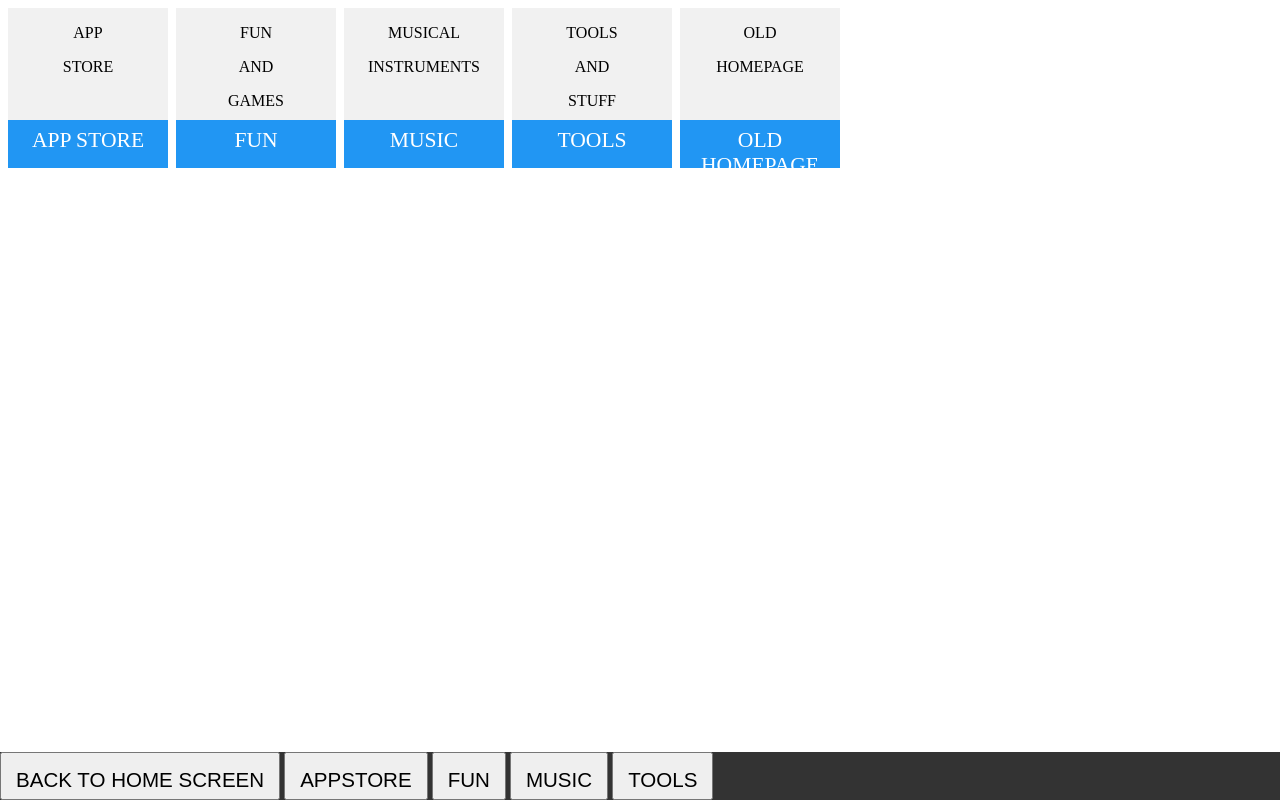
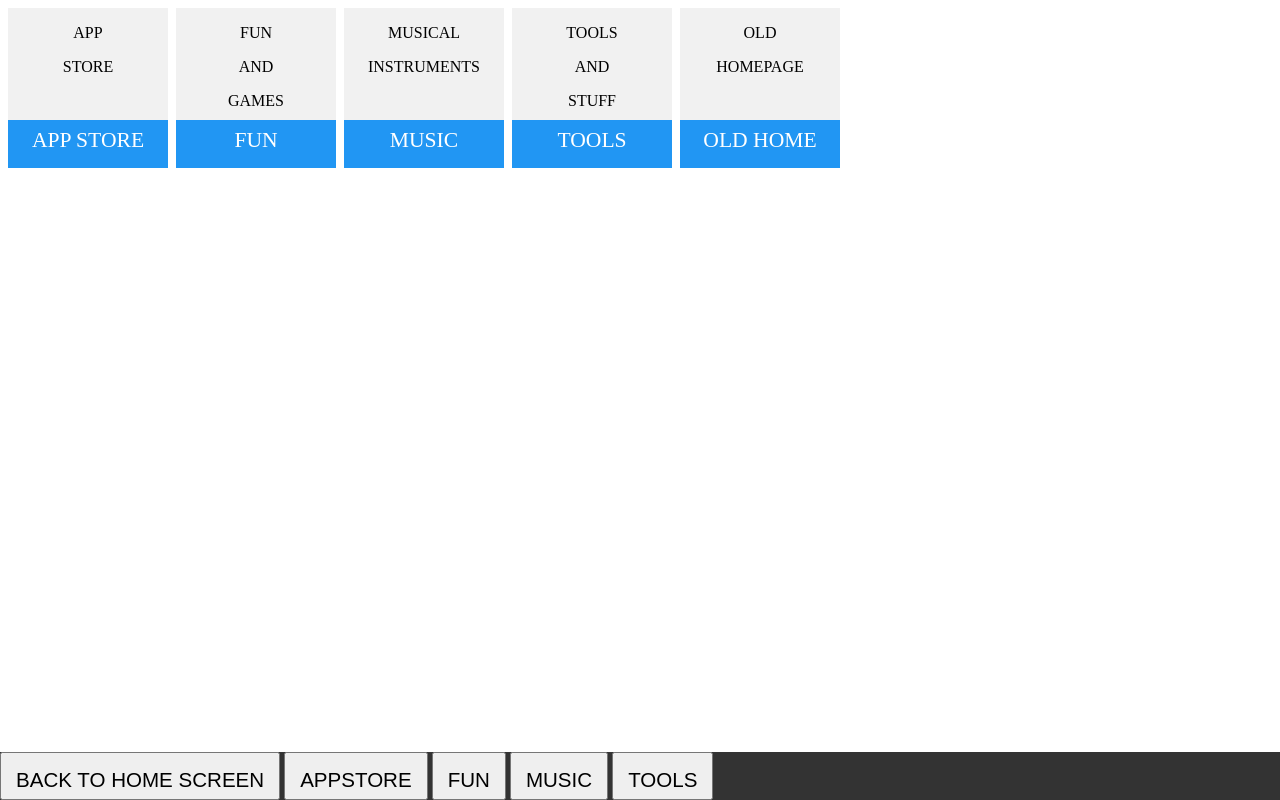
Before and after one commit to juliusseizure646/purusid.github.io, a plain HTML site: page index.html in a window 1280 px wide. Drawn offline with Linux system fonts and the light colour scheme.

Commit message:
minor fix

```diff
--- a/index.html
+++ b/index.html
@@ -219,7 +219,7 @@
 					<p>OLD</p>
 					<p>HOMEPAGE</p>
 				</div>
-				<div class="iconame">OLD HOMEPAGE</div>
+				<div class="iconame">OLD HOME</div>
 			</div>
 		</a>
 		<div class="embedapps" id="embedapps">
```
